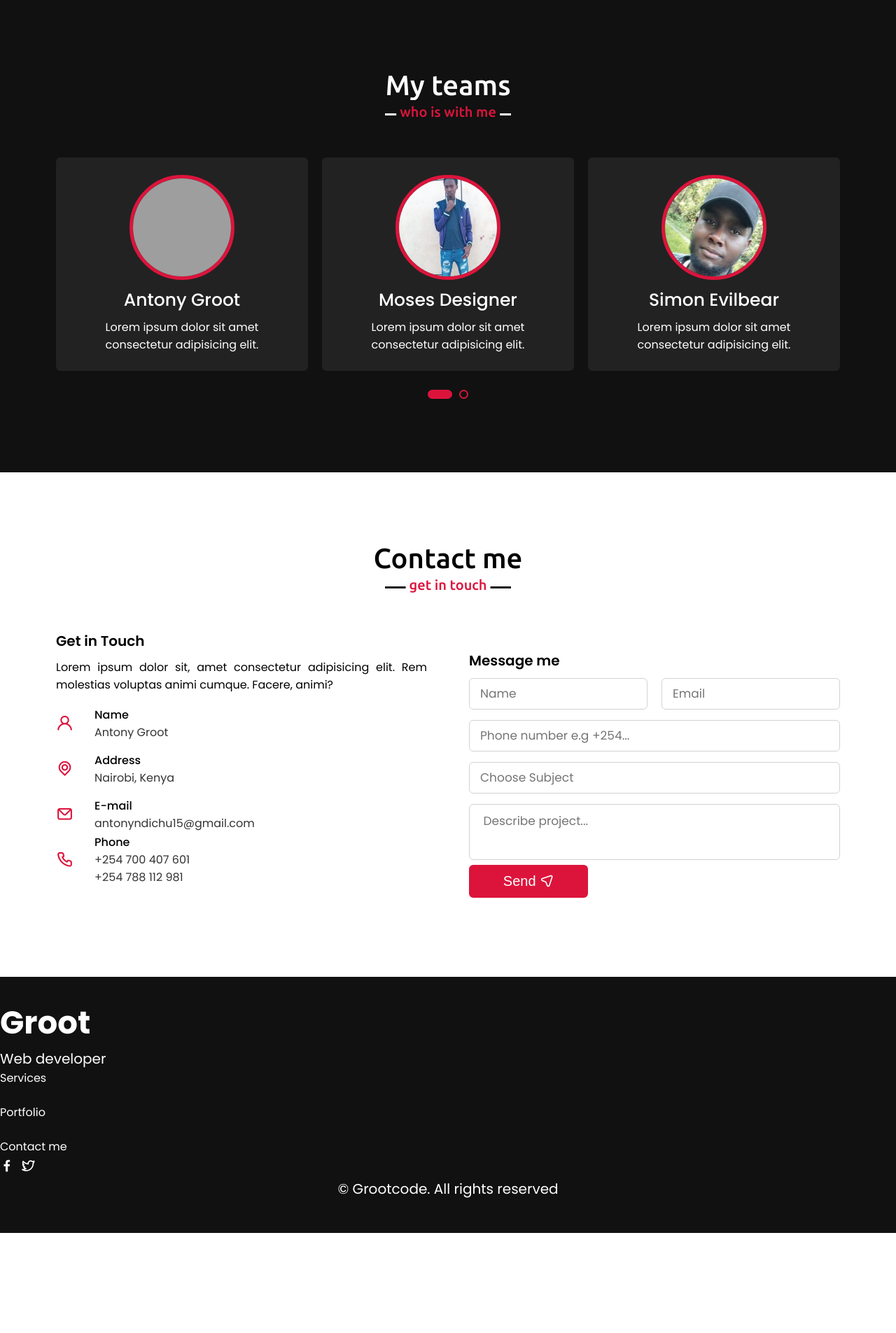
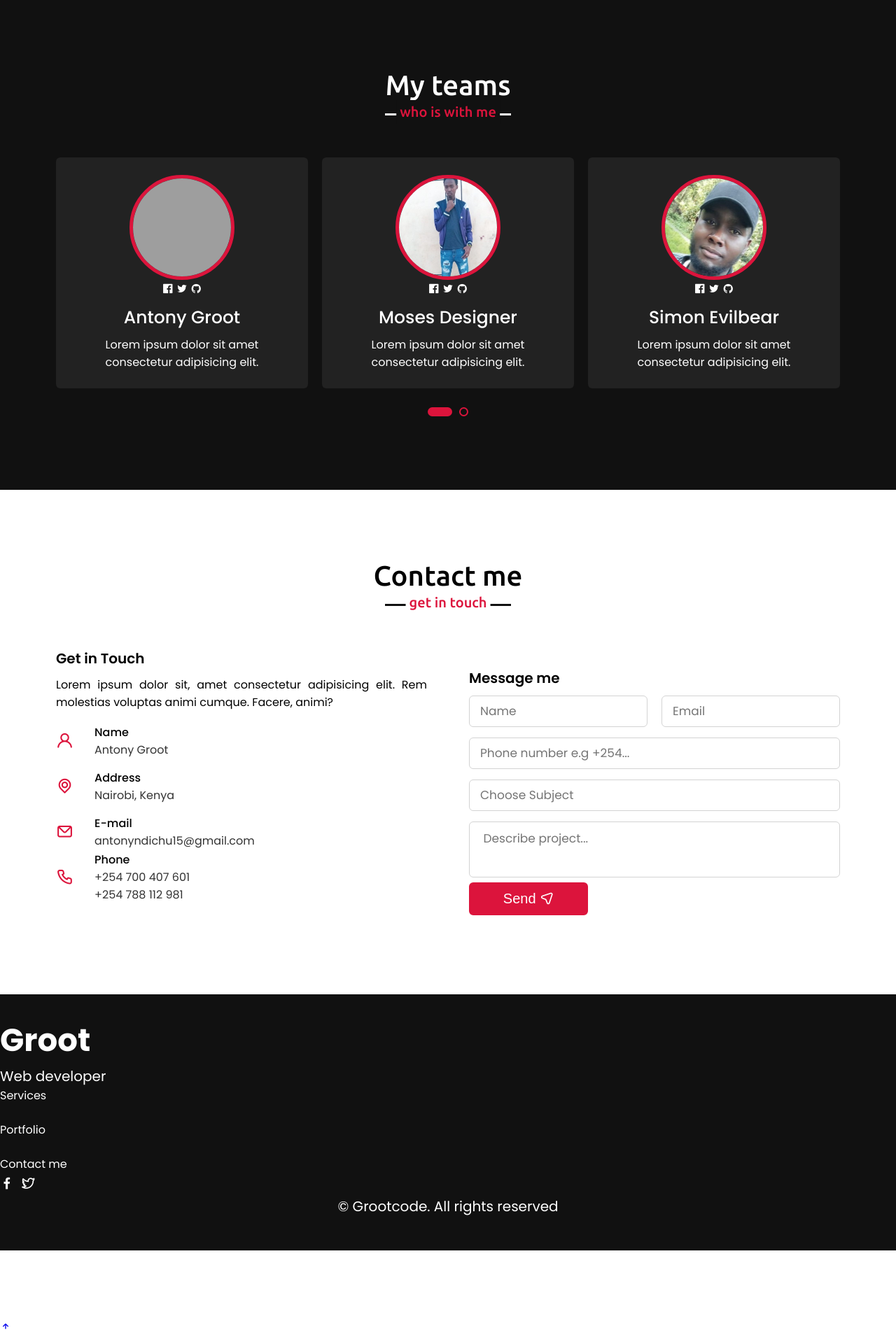
Before and after one commit to Grootcode21/portfolio, a Django app: page / in a window 1280 px wide. Shown: the part 2983-4888 px from the top of the page at 70% size. Before the commit the page ends 4745 px from the top, so only its background shows below. Run offline with Django 3.2, Linux system fonts and the light colour scheme; some libraries are stand-ins or nearby versions; some web fonts are replaced; grey boxes are pictures that could not be loaded.

Commit message:
Continuous edits

```diff
--- a/Portfolio/static/Portfolio/style.css
+++ b/Portfolio/static/Portfolio/style.css
@@ -708,32 +708,10 @@ color: #fff;
 }
 
 /*======= scroll up=======*/
-.scrollup{
-    position: fixed;
-    right: 30px;
-    bottom: 10px;
-    background-color: crimson;
-    opacity: .8;
-    padding:0 0.3rem;
-    text-align: center;
-    z-index: 9999;
-    cursor: pointer;
-    opacity: 0;
-    pointer-events: none;
-    transition: all 0.3s ease;
-}
-.scrollup.show{
-    bottom: 30px;
-    opacity: 1;
-    pointer-events: auto;
-}
-.scrollup:hover{
-    background-color: crimson;
-}
-.scrollup__icon{
-    font-size: 20px;
-    color: #fff;
-}
+
+
+
+
 
 
 
--- a/Portfolio/templates/Portfolio/index.html
+++ b/Portfolio/templates/Portfolio/index.html
@@ -235,13 +235,24 @@
                 <div class="card">
                     <div class="box">
                         <img src="{% static 'Portfolio/images/profile-1.jpg'%}" alt="">
+                        <div class="media-icons">
+                            <i class="uil uil-facebook"></i>
+                            <i class="uil uil-twitter"></i>
+                            <i class="uil uil-github"></i>
+                        </div>
                         <div class="text">Antony Groot</div>
                         <p>Lorem ipsum dolor sit amet consectetur adipisicing elit.</p>
                     </div>
+
                 </div>
                 <div class="card">
                     <div class="box">
                         <img src="{% static 'Portfolio/images/team-001.jpg'%}" alt="">
+                        <div class="media-icons">
+                            <i class="uil uil-facebook"></i>
+                            <i class="uil uil-twitter"></i>
+                            <i class="uil uil-github"></i>
+                        </div>
                         <div class="text">Moses Designer</div>
                         <p>Lorem ipsum dolor sit amet consectetur adipisicing elit.</p>
                     </div>
@@ -249,6 +260,11 @@
                 <div class="card">
                     <div class="box">
                         <img src="{% static 'Portfolio/images/team-02.jpg'%}" alt="">
+                        <div class="media-icons">
+                            <i class="uil uil-facebook"></i>
+                            <i class="uil uil-twitter"></i>
+                            <i class="uil uil-github"></i>
+                        </div>
                         <div class="text">Simon Evilbear</div>
                         <p>Lorem ipsum dolor sit amet consectetur adipisicing elit.</p>
                     </div>
@@ -256,6 +272,11 @@
                 <div class="card">
                     <div class="box">
                         <img src="{% static 'Portfolio/images/team-003.jpg'%}" alt="">
+                        <div class="media-icons">
+                            <i class="uil uil-facebook"></i>
+                            <i class="uil uil-twitter"></i>
+                            <i class="uil uil-github"></i>
+                        </div>
                         <div class="text">Merylyn Cher</div>
                         <p>Lorem ipsum dolor sit amet consectetur adipisicing elit.</p>
                     </div>
```
